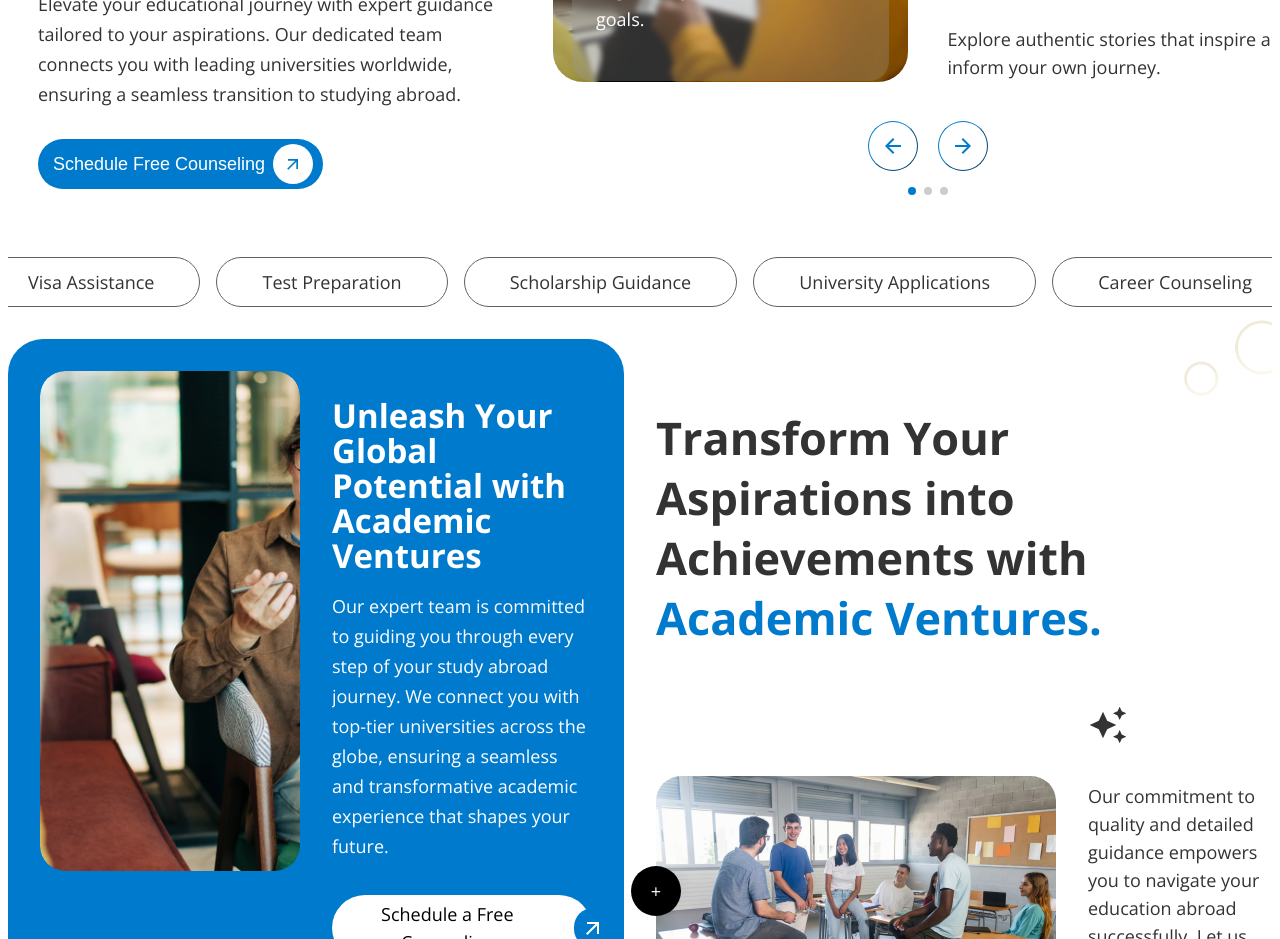
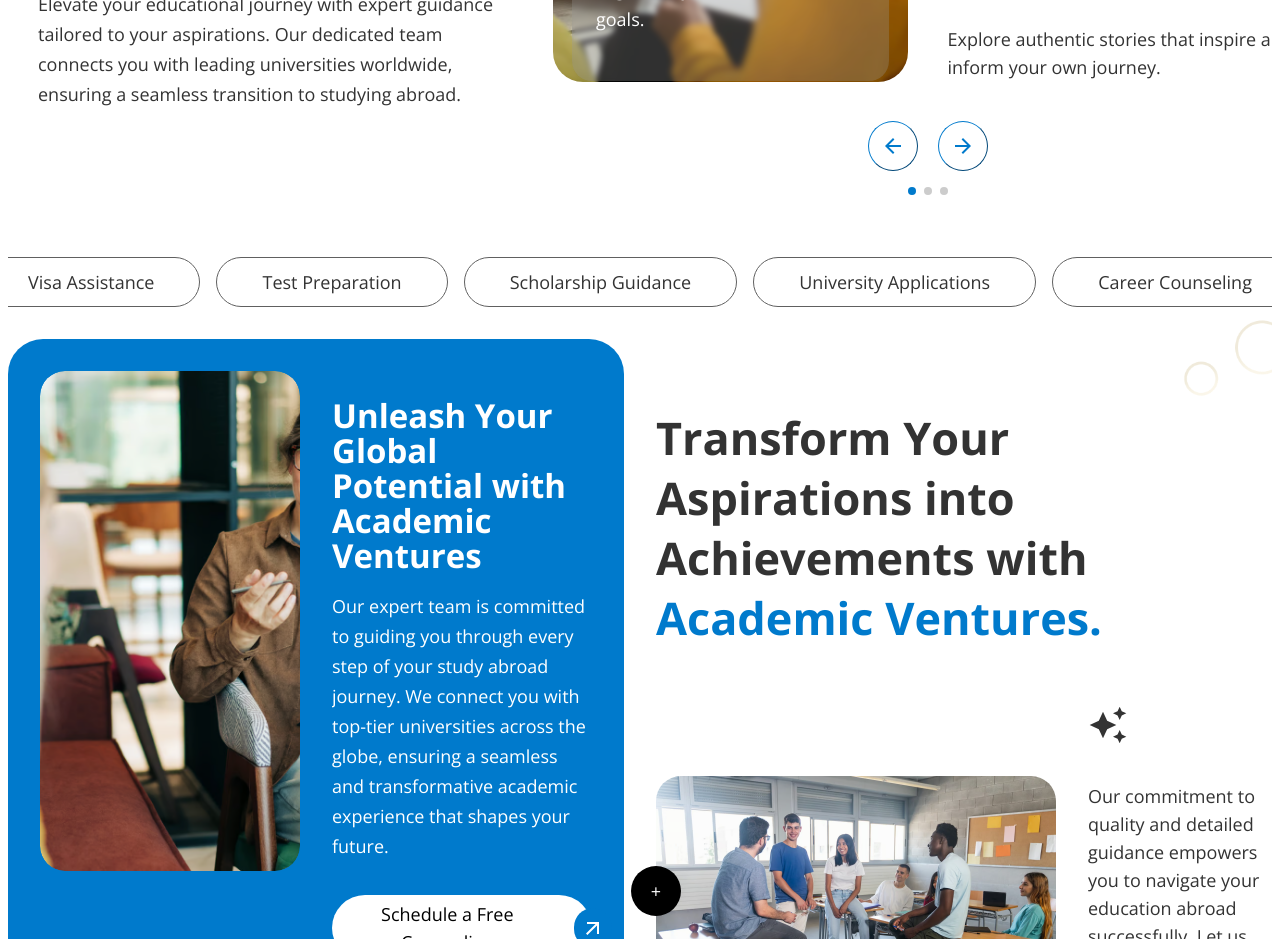
Before and after one commit to nikeshdc-25/AcademicVentures, a React (Vite) app: page / in a window 1280 px wide. Shown: the part 1540-2479 px from the top of the page. Built offline with nearby package versions, Linux system fonts and the light colour scheme.

Commit message:
navigation and book counselling opened on homepage and header

```diff
--- a/src/components/Section1.jsx
+++ b/src/components/Section1.jsx
@@ -1,10 +1,20 @@
 "use client";
 import * as React from "react";
+import { useState } from "react";
 import styled from "styled-components";
 import ArrowOutwardIcon from "@mui/icons-material/ArrowOutward";
 import PhoneIcon from "@mui/icons-material/Phone";
+import { useNavigate } from "react-router-dom";
+import BookCounselling from "./BookCounselling";
 
 function StudyAbroadHero() {
+  const [isModalOpen, setIsModalOpen] = useState(false);
+
+  const navigate = useNavigate();
+  const handleServiceClick = () => {
+    navigate(`/services`);
+  };
+
   return (
     <HeroContainer>
       <BackgroundCircle />
@@ -24,7 +34,7 @@
         universities worldwide, ensuring your study abroad journey is smooth and
         successful.
       </Description>
-      <ScheduleButton>
+      <ScheduleButton onClick={() => setIsModalOpen(true)}>
         <IconWrapper>
           <PhoneIcon style={{ color: "white" }} />
         </IconWrapper>
@@ -33,6 +43,10 @@
         <ArrowOutwardIcon sx={{ fontSize: 25, color: "#007acc" }} />
         </ArrowIconContainer>
       </ScheduleButton>
+      <BookCounselling
+        isOpen={isModalOpen}
+        onClose={() => setIsModalOpen(false)}
+      />
       <MainImage
         src="../section1.png"
         alt="Study abroad illustration"
@@ -45,7 +59,7 @@
           ensure every aspect of your education abroad is covered.
         </ServiceDescription>
         <ViewServicesButton>
-          <ViewServicesText>View Services</ViewServicesText>
+          <ViewServicesText onClick={handleServiceClick}>View Services</ViewServicesText>
           <ArrowIconSmallContainer>
           <ArrowOutwardIcon sx={{ fontSize: 20, color: "#007acc" }} />
           </ArrowIconSmallContainer>
--- a/src/components/Section2.jsx
+++ b/src/components/Section2.jsx
@@ -2,10 +2,10 @@
 import React, { useState } from "react";
 import styled from "styled-components";
 import Section2Card from "./Section2Card";
-import ArrowOutwardIcon from "@mui/icons-material/ArrowOutward";
 import ArrowForwardIcon from "@mui/icons-material/ArrowForward";
 import ArrowBackIcon from "@mui/icons-material/ArrowBack";
 import { useEffect } from "react";
+import { useNavigate } from "react-router-dom";
 
 // Card data for the carousel
 const cardPairs = [
@@ -101,6 +101,11 @@
       );
     }, 300);
   };
+  const navigate = useNavigate();
+  const handleAboutUsClick = () => {
+    navigate(`/aboutus`);
+  };
+
   useEffect(() => {
     setTimeout(() => setAnimationDirection(""), 300);
   }, [currentPairIndex]);
@@ -116,7 +121,7 @@
           <ImageWrapper>
     <img src="./dot.png" alt="Decorative" />
   </ImageWrapper>
-            <TagBadge>About Us</TagBadge>
+            <TagBadge onClick={handleAboutUsClick}>About Us</TagBadge>
 
             <HeadingWrapper>
               <Heading>
@@ -134,12 +139,6 @@
               universities worldwide, ensuring a seamless transition to studying
               abroad.
             </Description>
-            <CtaButton>
-              <CtaText>Schedule Free Counseling</CtaText>
-              <IconWrapper>
-                <ArrowOutwardIcon sx={{ fontSize: 20, color: "#007acc" }} />
-              </IconWrapper>
-            </CtaButton>
           </LeftColumn>
           <RightColumn>
             <CarouselContainer>
@@ -312,6 +311,11 @@
   margin-bottom: 20px;
   display: inline-block;
   width: 30%;
+  curser: pointer;
+  &:hover {
+    transform: scale(1.05);
+    box-shadow: 0 4px 8px rgba(40, 104, 208, 0.78);
+  }
 `;
 
 const HeadingWrapper = styled.div`
@@ -344,34 +348,6 @@
   font-size: 18px;
   line-height: 30px;
   margin-bottom: 30px;
-`;
-
-const CtaButton = styled.button`
-  display: inline-flex;
-  align-items: center;
-  gap: 8px;
-  border-radius: 9999px;
-  background-color: #007acc;
-  padding: 5px 5px 5px 15px;
-  cursor: pointer;
-  border: none;
-  width: 60%;
-`;
-
-const CtaText = styled.span`
-  color: #ffffff;
-  font-size: 18px;
-  line-height: 28px;
-`;
-
-const IconWrapper = styled.div`
-  display: flex;
-  width: 40px;
-  height: 40px;
-  justify-content: center;
-  align-items: center;
-  border-radius: 9999px;
-  background-color: #ffffff;
 `;
 
 const RightColumn = styled.div`
--- a/src/components/Section3.jsx
+++ b/src/components/Section3.jsx
@@ -4,11 +4,13 @@
 import Section3Carousel from "./Section3Carousel";
 import ArrowOutwardIcon from "@mui/icons-material/ArrowOutward";
 import AutoAwesomeIcon from "@mui/icons-material/AutoAwesome";
+import BookCounselling from "./BookCounselling";
 
 function Section3() {
   const [currentSlide, setCurrentSlide] = useState(0);
   const [isTransitioning, setIsTransitioning] = useState(false);
   const [slideDirection, setSlideDirection] = useState("next");
+  const [isModalOpen, setIsModalOpen] = useState(false);
 
   const [carouselContent] = useState([
     {
@@ -123,12 +125,16 @@
                   </TextContent>
                 </TextContentWrapper>
 
-                <CtaButton>
+                <CtaButton onClick={() => setIsModalOpen(true)}>
                   <CtaText>Schedule a Free Counseling</CtaText>
                   <IconWrapper>
                     <ArrowOutwardIcon sx={{ color: "white" }} />
                   </IconWrapper>
                 </CtaButton>
+                <BookCounselling
+                  isOpen={isModalOpen}
+                  onClose={() => setIsModalOpen(false)}
+                />
 
                 <NavigationRow>
                   <SlideCounter>
@@ -208,7 +214,6 @@
     right: -5px;
     width: 80px;
   }
-
 `;
 
 const SectionWrapper = styled.section`
--- a/src/components/ServicesSection.jsx
+++ b/src/components/ServicesSection.jsx
@@ -10,10 +10,12 @@
 
 const ServicesSection = () => {
   const navigate = useNavigate();
-
   const handleCardClick = (path) => {
     navigate(`/services/${path}`);
   };
+    const handleServiceClick = () => {
+      navigate(`/services`);
+    };
 
   const serviceCards = [
     {
@@ -124,7 +126,7 @@
             <ServiceTag>Our Services</ServiceTag>
             <SectionTitle>Empowering Your Ambition</SectionTitle>
           </HeaderLeft>
-          <ExploreButton aria-label="Explore more services">
+          <ExploreButton onClick={handleServiceClick}>
             <ExploreText>Explore More</ExploreText>
             <IconWrapper>
               <ArrowOutwardIcon />
```
